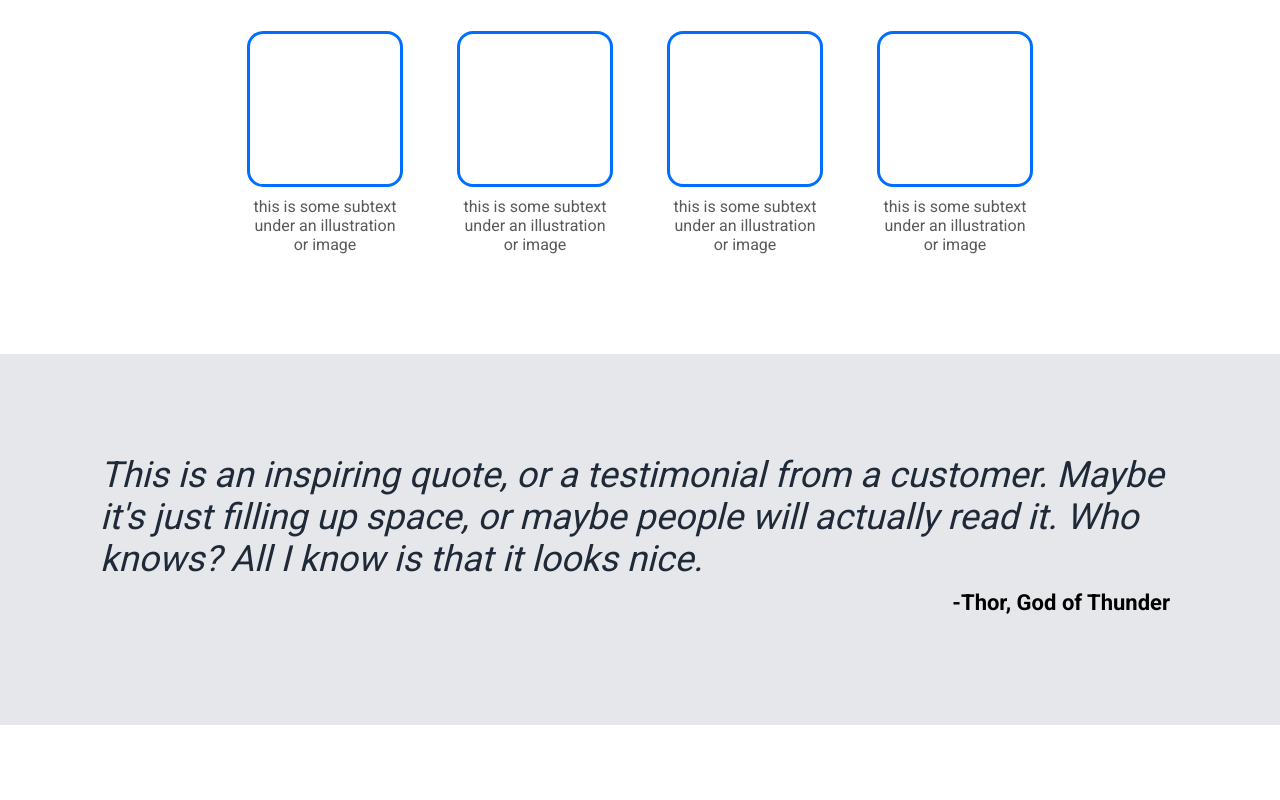
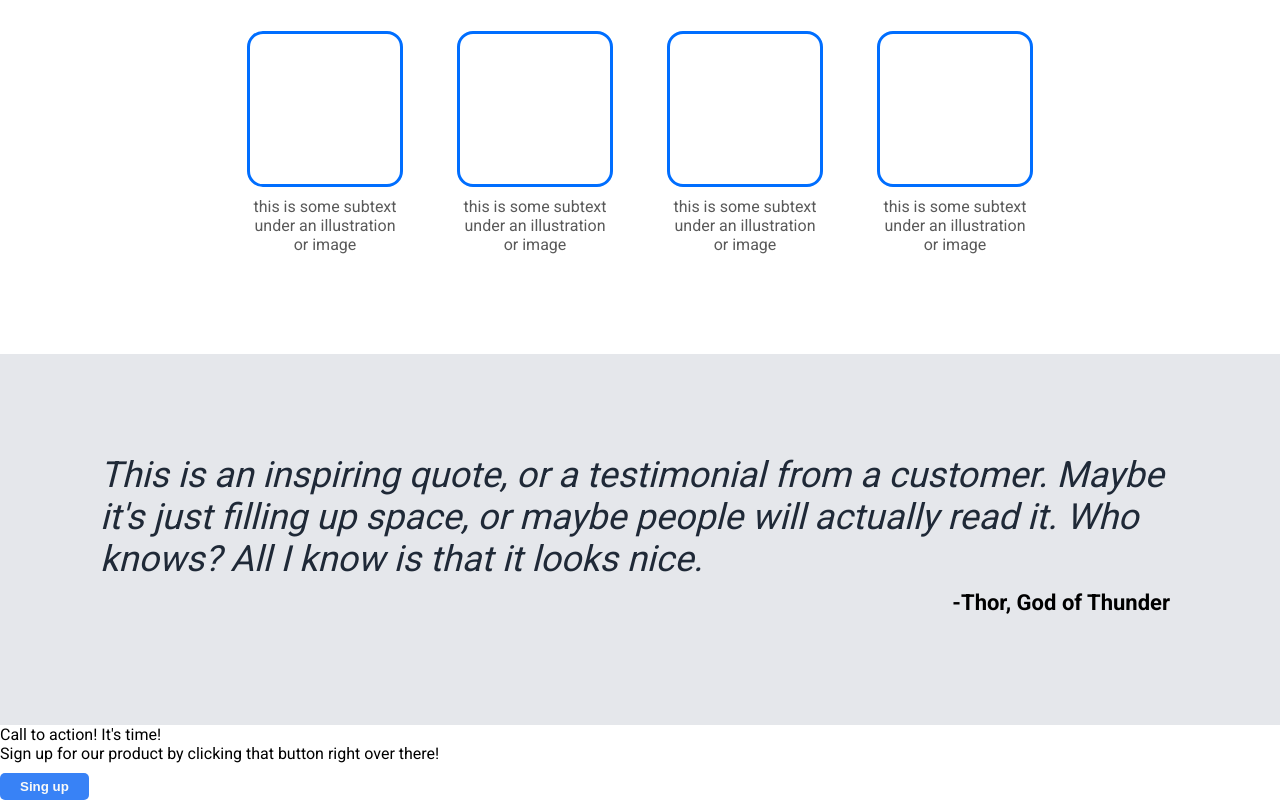
Before and after one commit to AlvaroJBurgos/landing-page, a plain HTML site: page resources/landing-page.html in a window 1280 px wide. Shown: the part 559-1359 px from the top of the page. Before the commit the page ends 1284 px from the top, so only its background shows below. Drawn offline with Linux system fonts and the light colour scheme.

Commit message:
Add forth-section html

```diff
--- a/resources/landing-page.html
+++ b/resources/landing-page.html
@@ -58,6 +58,15 @@
         </div>
         <div class="author">-Thor, God of Thunder</div>
     </div>
+    <div class="forth-section">
+        <div class="container">
+            <div class="text">
+                <div class="title">Call to action! It's time!</div>
+                <div class="subtext">Sign up for our product by clicking that button right over there!</div>
+            </div>
+            <button>Sing up</button>
+        </div>
+    </div>
 </body>
 
 </html>
```
